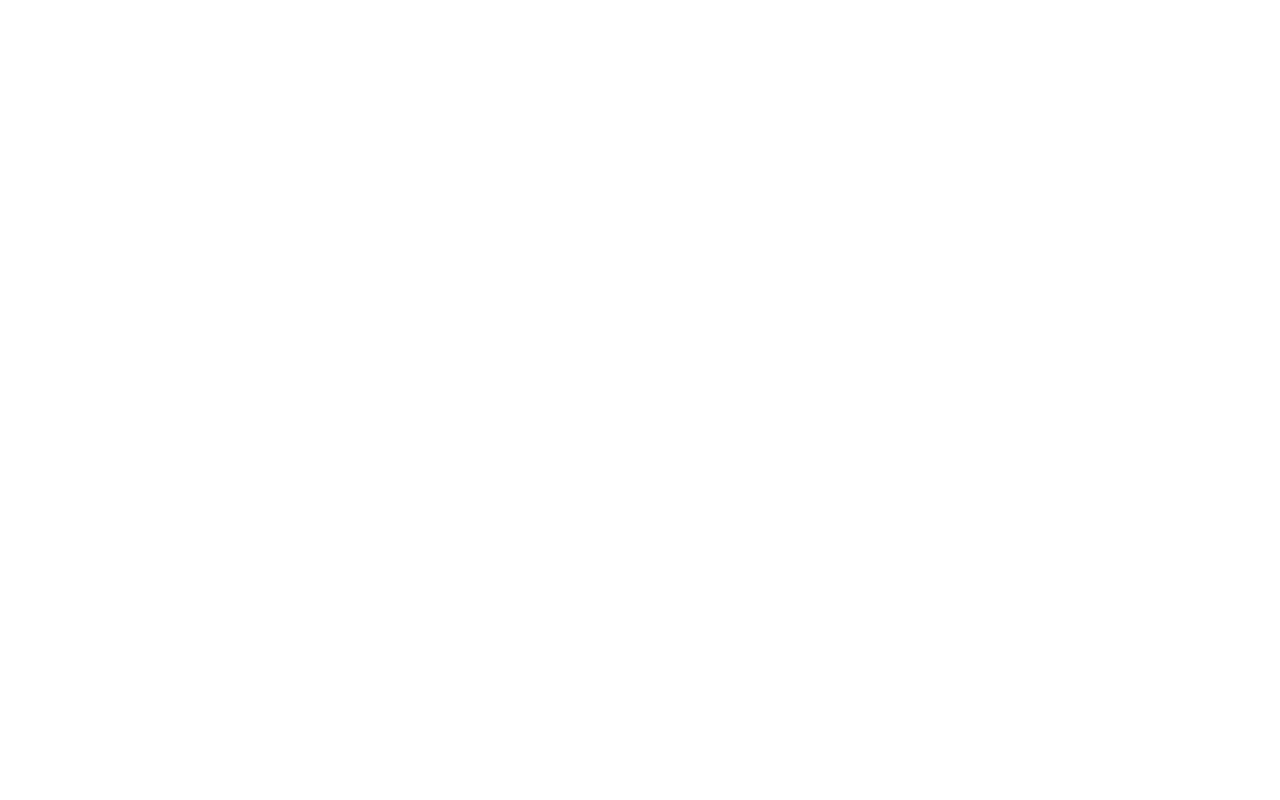
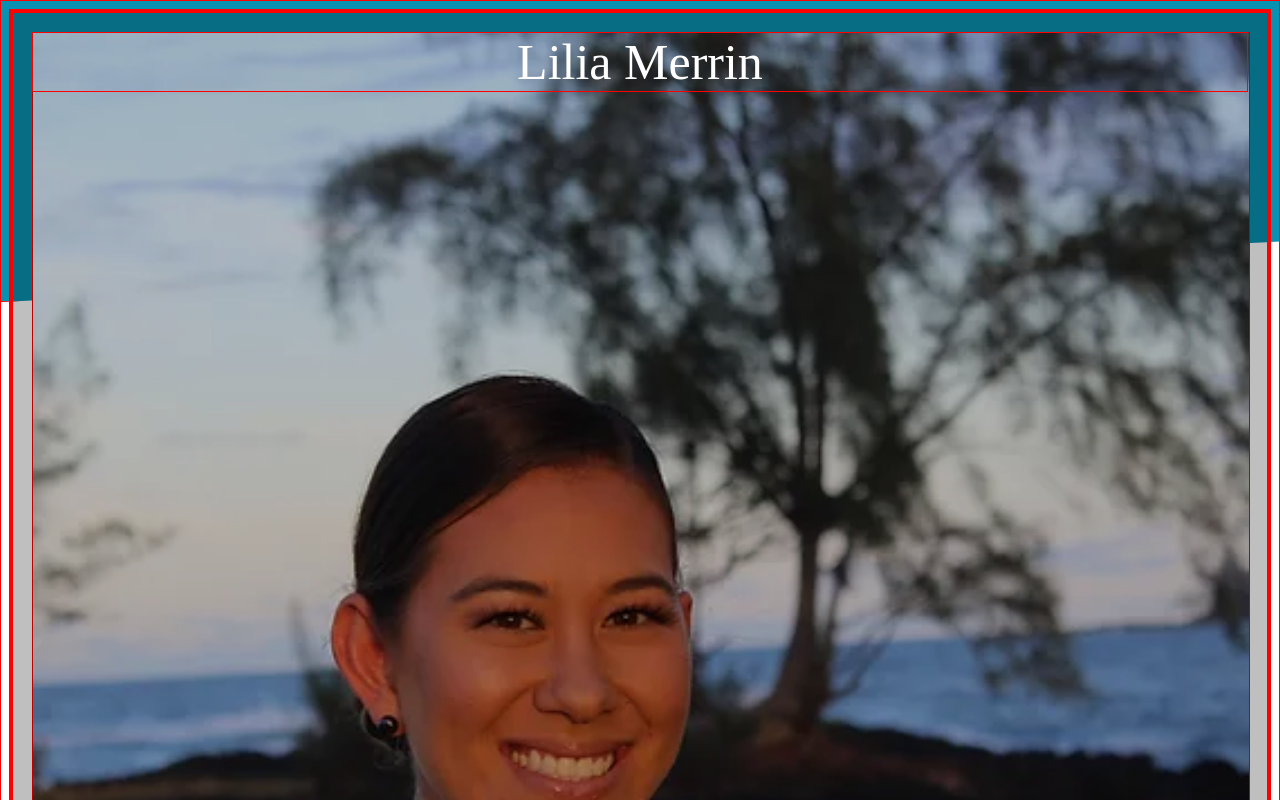
Before and after one commit to lmerrin/personal-portfolio, a plain HTML site: page index.html in a window 1280 px wide. Shown: the top 800 px of the page. Drawn offline with Linux system fonts and the light colour scheme.

Commit message:
Top Section

```diff
--- a/index.html
+++ b/index.html
@@ -1,16 +1,26 @@
 <!DOCTYPE html>
 <html lang="en">
-<head>
-    <meta charset="UTF-8">
-    <meta name="viewport" content="width=device-width, initial-scale=1.0">
+  <head>
+    <meta charset="UTF-8" />
+    <meta name="viewport" content="width=device-width, initial-scale=1.0" />
     <title>Personal Portfolio</title>
-</head>
-<body>
-    <section class="about"></section>
+    <link rel="stylesheet" href="./style.css" />
+    <link rel="preconnect" href="https://fonts.googleapis.com" />
+    <link rel="preconnect" href="https://fonts.gstatic.com" crossorigin />
+  </head>
+  <body>
+    <section class="about">
+      <div class="wedge"></div>
+      <div class="headshot">
+        <h1>Lilia Merrin</h1>
+        <img src="./Lilia-Head.webp" alt="" />
+        <div class="image-overlay"></div>
+      </div>
+      <div class="about-box"></div>
+    </section>
 
     <section class="portfolio"></section>
 
     <section class="contact"></section>
-
-</body>
+  </body>
 </html>
--- a/style.css
+++ b/style.css
@@ -0,0 +1,55 @@
+@import url("https://fonts.googleapis.com/css2?family=Playfair+Display:wght@400;700&family=Roboto:wght@300;400&display=swap");
+
+* {
+  border: solid red 1px;
+}
+
+.wedge {
+  height: 300px;
+  background: #0991b1;
+  -webkit-clip-path: polygon(0 0, 100% 0, 100% 80%, 0 100%);
+  clip-path: polygon(0 0, 100% 0, 100% 80%, 0 100%);
+  position: absolute;
+  top: 0;
+  left: 0;
+  right: 0;
+  z-index: -1;
+}
+
+.headshot {
+  padding: 20px;
+  overflow: hidden;
+  position: relative;
+}
+
+.headshot img {
+  width: 100%;
+  height: auto;
+}
+
+.image-overlay {
+  top: 0;
+  left: 0;
+  right: 0;
+  bottom: 0;
+  background-color: rgba(0, 0, 0, 0.25);
+  position: absolute;
+}
+
+.headshot h1 {
+  position: absolute;
+  top: 0;
+  left: 0;
+  right: 0;
+  margin: 20px;
+  text-align: center;
+  color: white;
+  font-family: "Playfair";
+  font-weight: 400;
+  font-size: 50px;
+  z-index: 2;
+}
+
+p {
+  margin-top: 300px;
+}
```
Also changed, not shown: Lilia-Head.webp (added).
